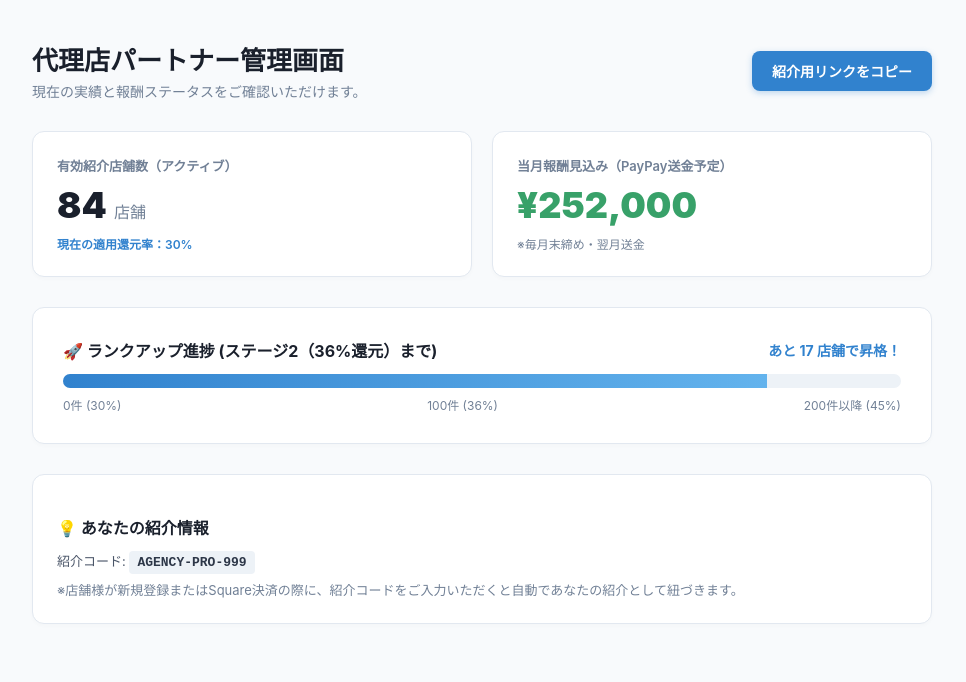
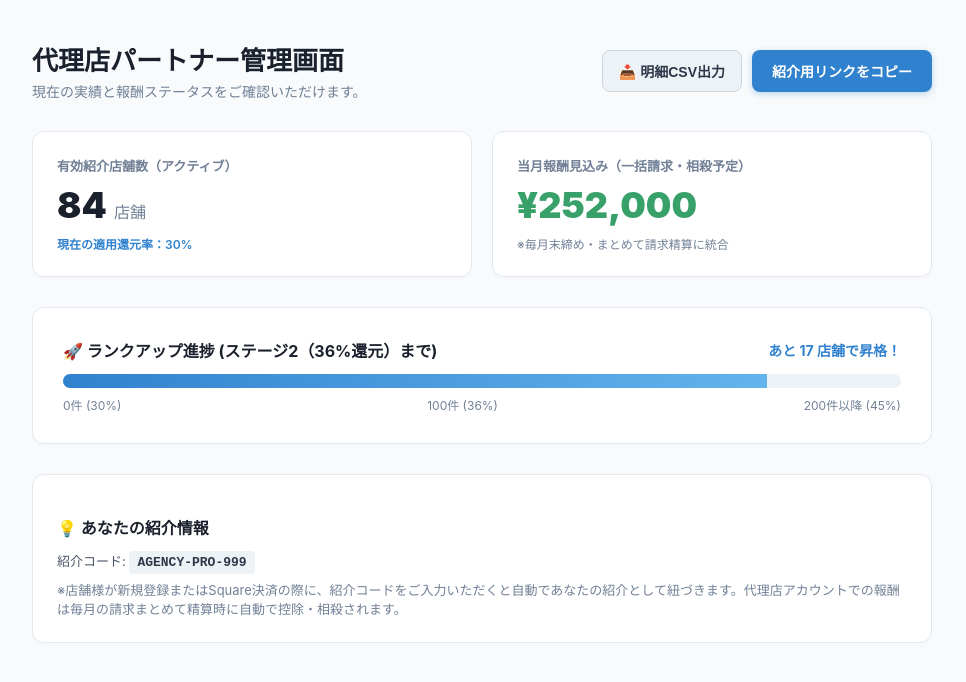
Before and after one commit to thellcishii-lang/push-taro, a Next.js app: page /agency/dashboard in a window 1280 px wide. Shown: the top 682 px of the page, without its empty margins (158-1124 px from the left). Built offline with nearby package versions, Linux system fonts and the light colour scheme.

Commit message:
Update page.tsx

```diff
--- a/app/agency/dashboard/page.tsx
+++ b/app/agency/dashboard/page.tsx
@@ -30,9 +30,14 @@ export default function AgencyDashboard() {
       : 100;
 
   const copyReferralLink = () => {
-    const link = `https://pushtaro.com/signup?ref=${agencyData.referralCode}`;
+    const link = `https://push-taro.com/signup?ref=${agencyData.referralCode}`;
     navigator.clipboard.writeText(link);
     alert('紹介用リンクをコピーしました！');
+  };
+
+  const handleExportCSV = () => {
+    const currentMonth = new Date().toISOString().slice(0, 7);
+    window.open(`/api/referrals/export-csv?ref=${agencyData.referralCode}&month=${currentMonth}`, '_blank');
   };
 
   return (
@@ -40,17 +45,25 @@ export default function AgencyDashboard() {
       <div style={{ maxWidth: '900px', margin: '0 auto' }}>
 
         {/* ヘッダー */}
-        <div style={{ display: 'flex', justifyContent: 'space-between', alignItems: 'center', marginBottom: '30px' }}>
+        <div style={{ display: 'flex', justifyContent: 'space-between', alignItems: 'center', marginBottom: '30px', flexWrap: 'wrap', gap: '15px' }}>
           <div>
             <h1 style={{ fontSize: '26px', fontWeight: '800', color: '#1a202c', margin: 0 }}>代理店パートナー管理画面</h1>
             <p style={{ color: '#718096', fontSize: '14px', margin: '4px 0 0 0' }}>現在の実績と報酬ステータスをご確認いただけます。</p>
           </div>
+          <div style={{ display: 'flex', gap: '10px' }}>
+            <button
+              onClick={handleExportCSV}
+              style={{ background: '#edf2f7', color: '#2d3748', border: '1px solid #cbd5e1', padding: '10px 16px', borderRadius: '8px', fontWeight: '700', fontSize: '14px', cursor: 'pointer' }}
+            >
+              📥 明細CSV出力
+            </button>
             <button
               onClick={copyReferralLink}
               style={{ background: '#3182ce', color: '#fff', border: 'none', padding: '10px 20px', borderRadius: '8px', fontWeight: '700', fontSize: '14px', cursor: 'pointer', boxShadow: '0 2px 6px rgba(49,130,206,0.3)' }}
             >
               紹介用リンクをコピー
             </button>
+          </div>
         </div>
 
         {/* スタッツ（数値カード） */}
@@ -67,11 +80,11 @@ export default function AgencyDashboard() {
 
           {/* 当月見込み報酬 */}
           <div style={{ background: '#fff', padding: '24px', borderRadius: '12px', border: '1px solid #e2e8f0', boxShadow: '0 2px 4px rgba(0,0,0,0.02)' }}>
-            <div style={{ fontSize: '13px', color: '#718096', fontWeight: '600' }}>当月報酬見込み（PayPay送金予定）</div>
+            <div style={{ fontSize: '13px', color: '#718096', fontWeight: '600' }}>当月報酬見込み（一括請求・相殺予定）</div>
             <div style={{ fontSize: '36px', fontWeight: '900', color: '#38a169', margin: '8px 0' }}>
               ¥{agencyData.monthlyEstimatedReward.toLocaleString()}
             </div>
-            <div style={{ fontSize: '12px', color: '#718096' }}>※毎月末締め・翌月送金</div>
+            <div style={{ fontSize: '12px', color: '#718096' }}>※毎月末締め・まとめて請求精算に統合</div>
           </div>
 
         </div>
@@ -104,7 +117,7 @@ export default function AgencyDashboard() {
             紹介コード: <code style={{ background: '#edf2f7', padding: '4px 8px', borderRadius: '4px', fontWeight: '700', color: '#2d3748' }}>{agencyData.referralCode}</code>
           </p>
           <p style={{ fontSize: '13px', color: '#718096', margin: 0 }}>
-            ※店舗様が新規登録またはSquare決済の際に、紹介コードをご入力いただくと自動であなたの紹介として紐づきます。
+            ※店舗様が新規登録またはSquare決済の際に、紹介コードをご入力いただくと自動であなたの紹介として紐づきます。代理店アカウントでの報酬は毎月の請求まとめて精算時に自動で控除・相殺されます。
           </p>
         </div>
 
```
Lines whose indentation alone changed are shown as unchanged.
